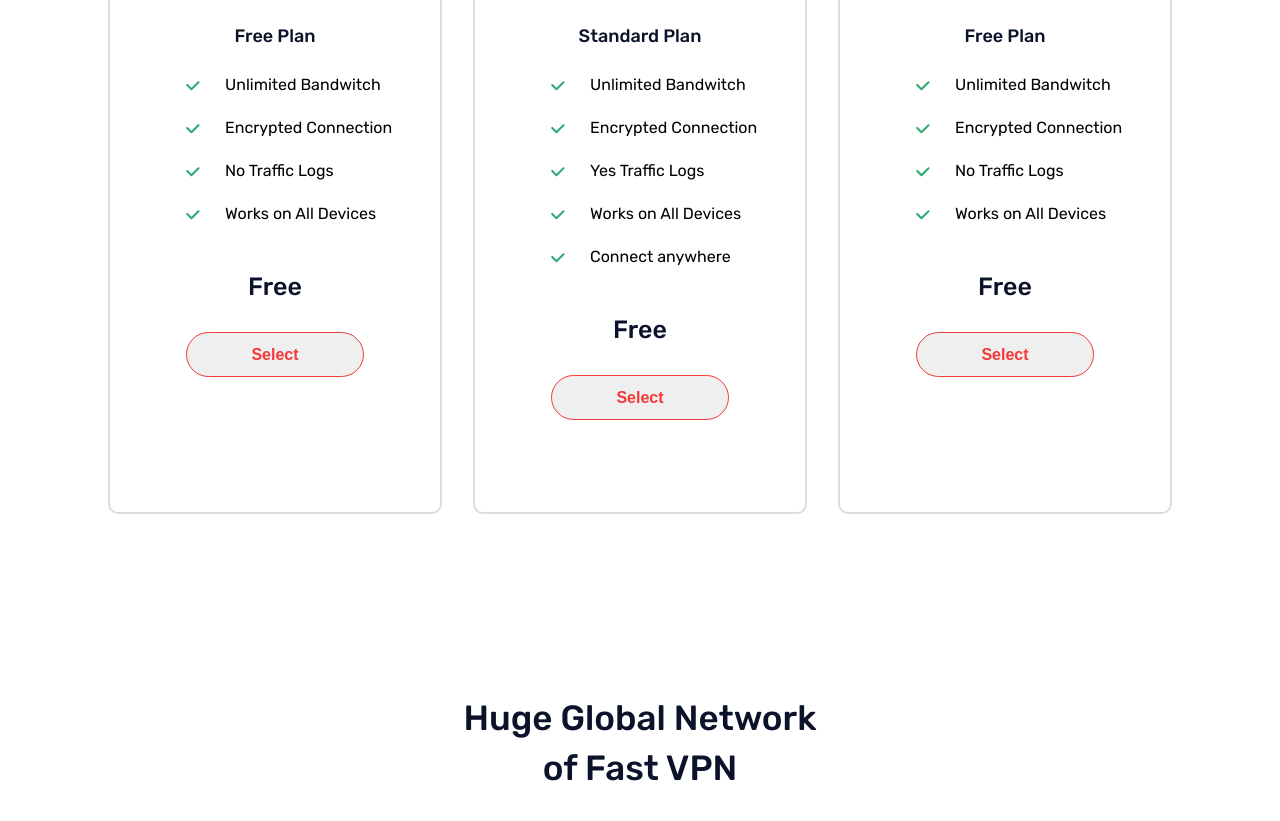
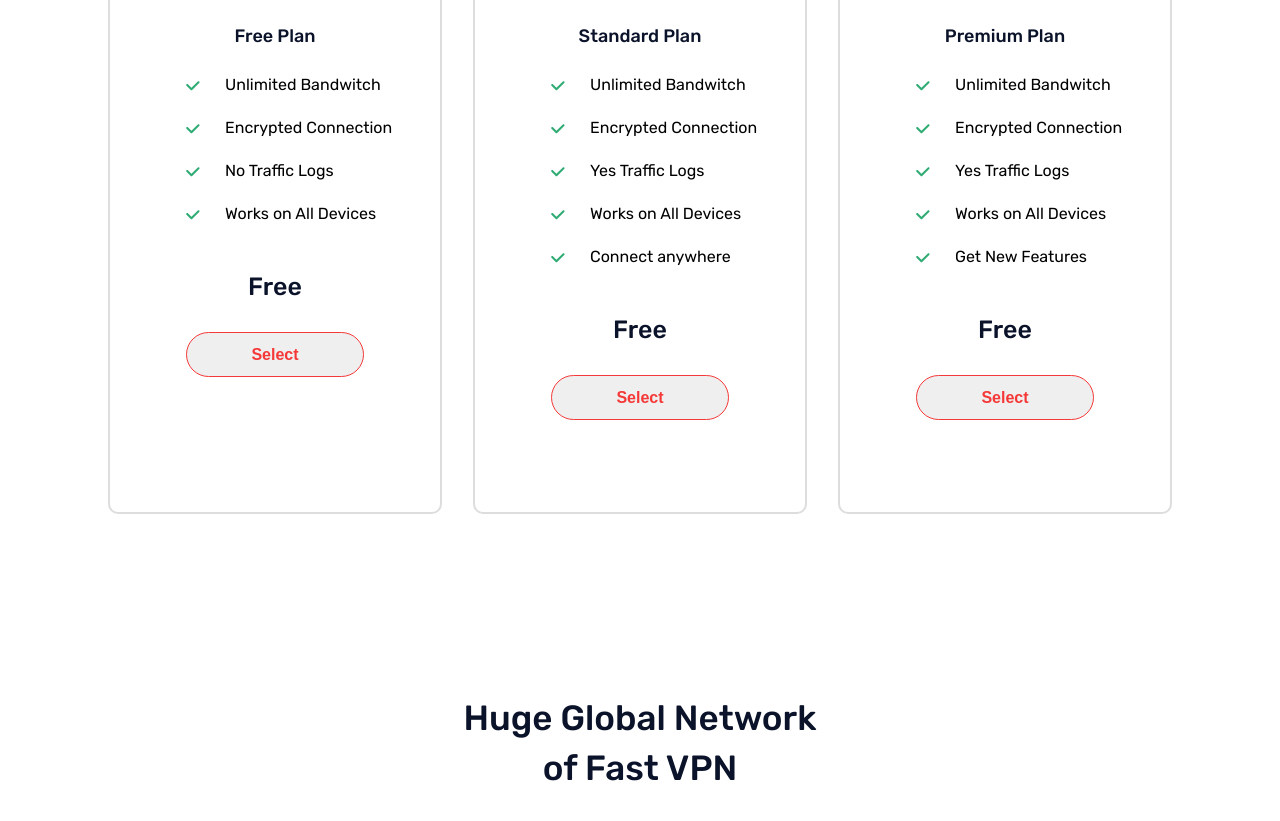
Before and after one commit to Adilettto/neobis_front_lasles_VPN, a plain HTML site: page index.html in a window 1280 px wide. Shown: the part 1851-2672 px from the top of the page. Drawn offline with Linux system fonts and the light colour scheme.

Commit message:
updated plan section

```diff
--- a/index.html
+++ b/index.html
@@ -209,7 +209,7 @@
 
                 <div class="option">
                     <img src="assets/Free.png" alt="gift">
-                    <h4>Free Plan</h4>
+                    <h4>Premium Plan</h4>
 
                     <div>
                         <li>
@@ -237,7 +237,7 @@
                                     d="M11.4487 17.2796C11.3174 17.2798 11.1874 17.2542 11.0661 17.2041C10.9448 17.154 10.8345 17.0804 10.7417 16.9876L6.4997 12.7446C6.40412 12.6524 6.32786 12.5421 6.27537 12.4201C6.22288 12.2982 6.1952 12.167 6.19395 12.0342C6.19271 11.9014 6.21792 11.7697 6.26811 11.6468C6.3183 11.5238 6.39248 11.4121 6.4863 11.3182C6.58013 11.2242 6.69173 11.1499 6.81458 11.0995C6.93744 11.0492 7.0691 11.0238 7.20188 11.0248C7.33466 11.0259 7.4659 11.0534 7.58794 11.1057C7.70998 11.158 7.82038 11.2341 7.9127 11.3296L11.4477 14.8646L17.8127 8.50156C18.0002 8.31392 18.2546 8.20845 18.5198 8.20836C18.7851 8.20827 19.0396 8.31355 19.2272 8.50106C19.4148 8.68857 19.5203 8.94294 19.5204 9.20821C19.5205 9.47348 19.4152 9.72792 19.2277 9.91556L12.1557 16.9876C12.0629 17.0804 11.9526 17.154 11.8313 17.2041C11.71 17.2542 11.58 17.2798 11.4487 17.2796Z"
                                     fill="#2FAB73" />
                             </svg>
-                            No Traffic Logs
+                            Yes Traffic Logs
                         </li>
                         <li>
                             <svg xmlns="http://www.w3.org/2000/svg" width="25" height="25" viewBox="0 0 25 25"
@@ -247,6 +247,15 @@
                                     fill="#2FAB73" />
                             </svg>
                             Works on All Devices
+                        </li>
+                        <li>
+                            <svg xmlns="http://www.w3.org/2000/svg" width="25" height="25" viewBox="0 0 25 25"
+                                fill="none">
+                                <path
+                                    d="M11.4487 17.2796C11.3174 17.2798 11.1874 17.2542 11.0661 17.2041C10.9448 17.154 10.8345 17.0804 10.7417 16.9876L6.4997 12.7446C6.40412 12.6524 6.32786 12.5421 6.27537 12.4201C6.22288 12.2982 6.1952 12.167 6.19395 12.0342C6.19271 11.9014 6.21792 11.7697 6.26811 11.6468C6.3183 11.5238 6.39248 11.4121 6.4863 11.3182C6.58013 11.2242 6.69173 11.1499 6.81458 11.0995C6.93744 11.0492 7.0691 11.0238 7.20188 11.0248C7.33466 11.0259 7.4659 11.0534 7.58794 11.1057C7.70998 11.158 7.82038 11.2341 7.9127 11.3296L11.4477 14.8646L17.8127 8.50156C18.0002 8.31392 18.2546 8.20845 18.5198 8.20836C18.7851 8.20827 19.0396 8.31355 19.2272 8.50106C19.4148 8.68857 19.5203 8.94294 19.5204 9.20821C19.5205 9.47348 19.4152 9.72792 19.2277 9.91556L12.1557 16.9876C12.0629 17.0804 11.9526 17.154 11.8313 17.2041C11.71 17.2542 11.58 17.2798 11.4487 17.2796Z"
+                                    fill="#2FAB73" />
+                            </svg>
+                            Get New Features
                         </li>
                     </div>
                     <div>
--- a/styles/main.css
+++ b/styles/main.css
@@ -452,7 +452,7 @@ main {
   display: flex;
   justify-content: space-between;
   position: absolute;
-  top: 4330px;
+  top: 4450px;
 }
 
 .alert-box div {
```
